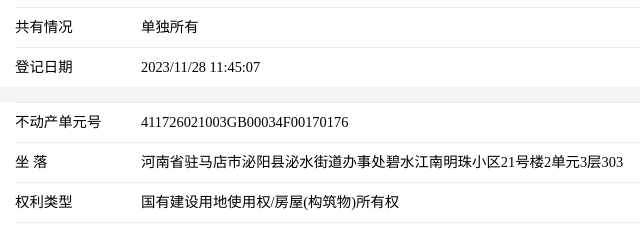
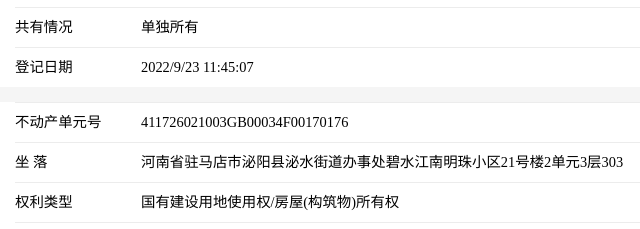
Before and after one commit to yygua/41006629433, a plain HTML site: page index.html in a window 1280 px wide. Shown: the part 249-478 px from the top of the page, 0-640 px from the left. Drawn offline with Linux system fonts and the light colour scheme; some packages are replaced by stand-ins of ours; a script that the page names is missing.

Commit message:
Update index.html

```diff
--- a/index.html
+++ b/index.html
@@ -473,7 +473,7 @@
                 <div class="weui_cell">
                     <div class="weui_cell_hd"><label class="weui_label">登记日期</label></div>
                     <div class="weui_cell_bd weui_cell_primary">
-                        2023/11/28 11:45:07
+                        2022/9/23 11:45:07
                     </div>
                 </div>
                 <div class="weui_cells_title text-black"> </div>
```
